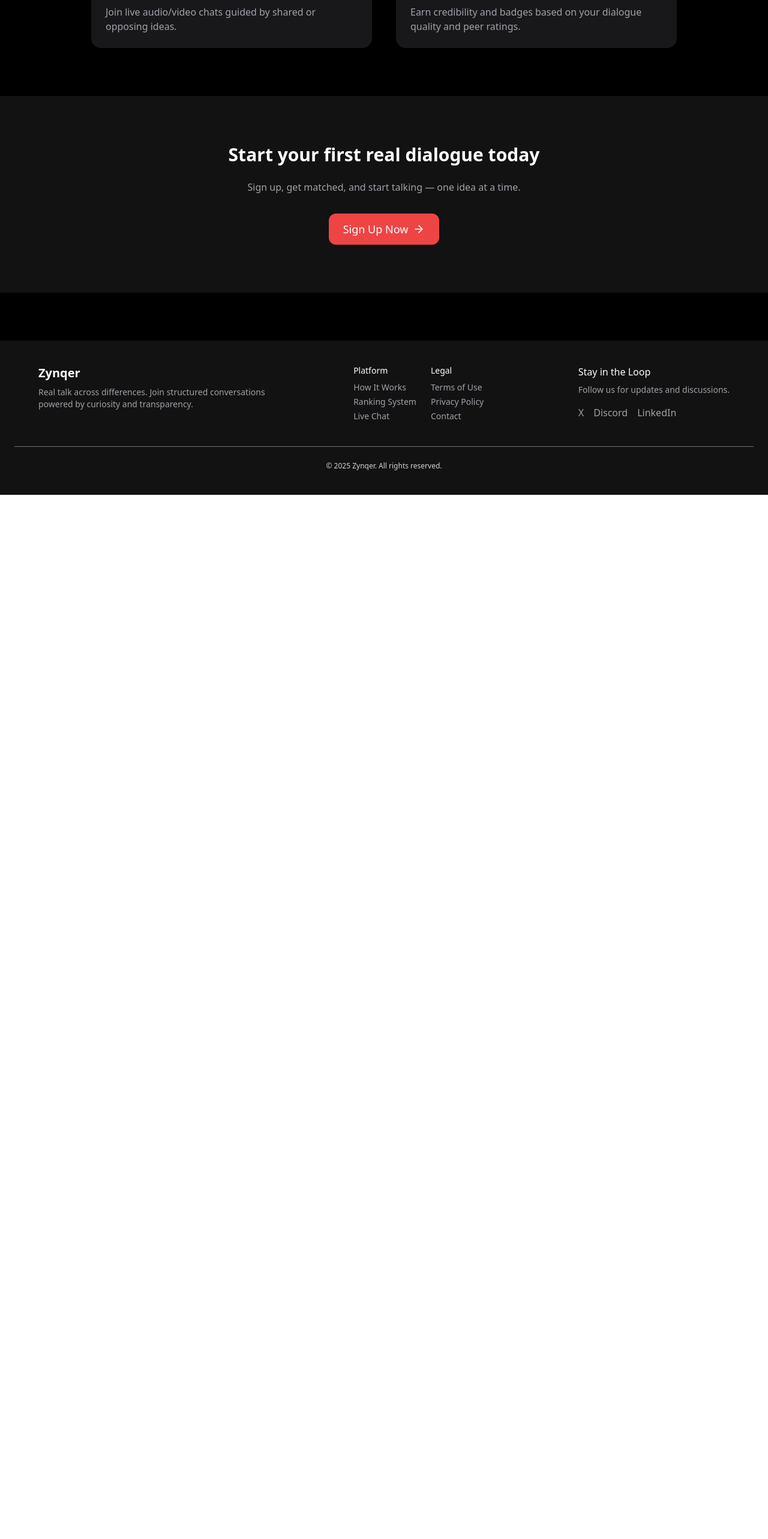
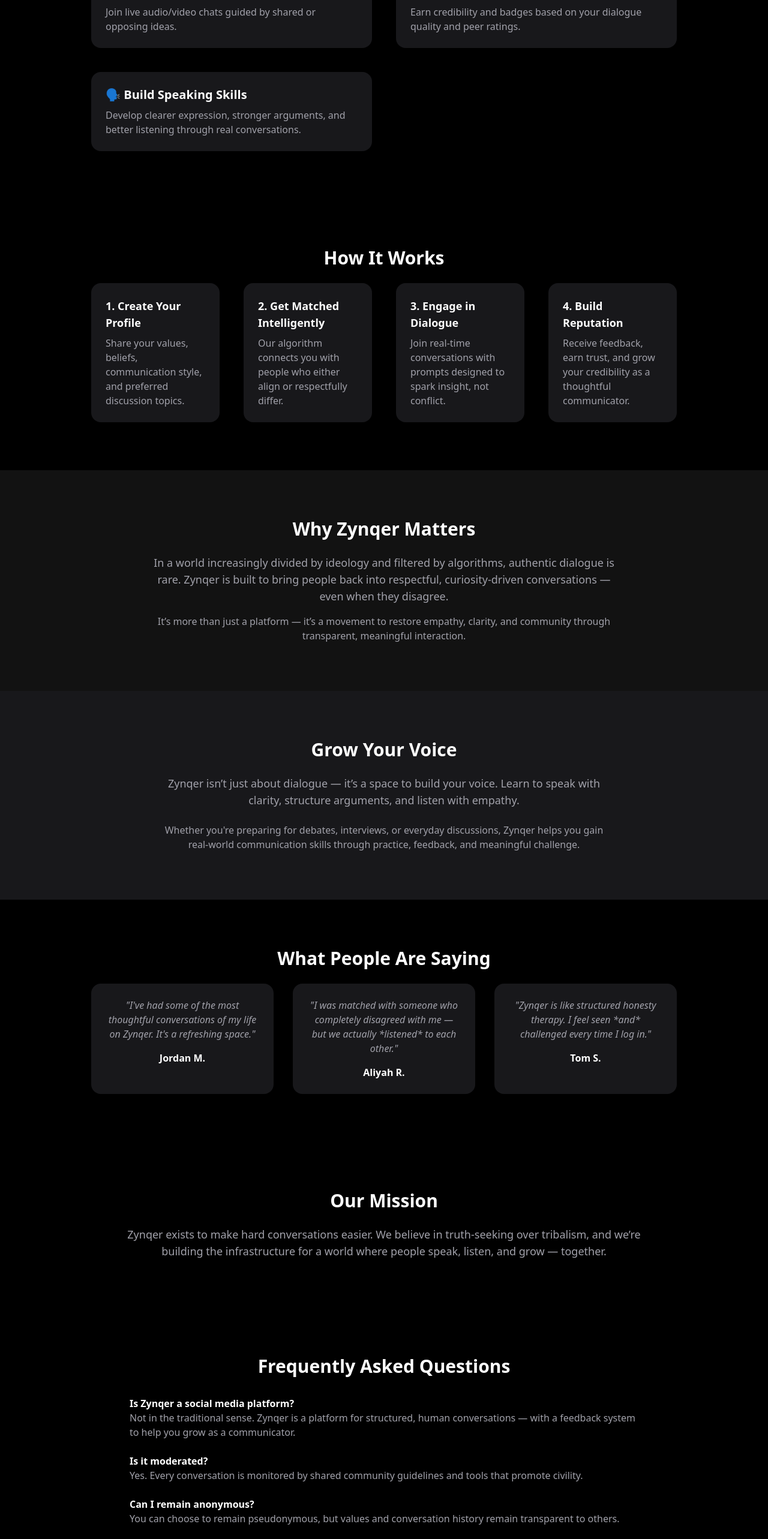
Before and after one commit to fahad471/global-dialogue, a React (Vite) app in the folder apps/web/: page / in a window 1280 px wide. Shown: the part 1120-3686 px from the top of the page at 60% size. Before the commit the page ends 1945 px from the top, so only its background shows below. Built offline with nearby package versions, Linux system fonts and the light colour scheme; no server answers.

Commit message:
more descriptive homepage

```diff
--- a/apps/web/src/components/MatchPreferences.tsx
+++ b/apps/web/src/components/MatchPreferences.tsx
@@ -21,6 +21,10 @@ export default function MatchPreferences({ signOut }: MatchPreferencesProps) {
   const [selectedTopicsWithStance, setSelectedTopicsWithStance] = useState<{ id: string; stance: "for" | "against" }[]>([]);
   const [language, setLanguage] = useState("");
   const [nationality, setNationality] = useState("");
+  const [activeCategory, setActiveCategory] = useState<string>("Social Issues"); // Default to one category
+
+  const filteredTopics = topics.filter((t) => t.category === activeCategory);
+
 
   const { user } = auth || {};
 
@@ -193,13 +197,32 @@ export default function MatchPreferences({ signOut }: MatchPreferencesProps) {
             {/* Topic Selection */}
             {matchType === "topic" && (
               <section className="pt-4">
-                <h2 className="text-xl font-semibold mb-4">Select Topics</h2>
+                <h2 className="text-xl font-semibold mb-4">Select Topics by Category</h2>
+
+                {/* Step 1: Category Selector */}
+                <div className="flex flex-wrap gap-2 mb-4">
+                  {Array.from(new Set(topics.map((topic) => topic.category))).map((cat) => (
+                    <button
+                      key={cat}
+                      onClick={() => setActiveCategory(cat)}
+                      className={`px-3 py-1 rounded-full border text-sm font-medium transition ${
+                        activeCategory === cat
+                          ? "bg-primary text-white border-primary"
+                          : "bg-muted text-text border-secondaryText hover:border-primary"
+                      }`}
+                    >
+                      {cat}
+                    </button>
+                  ))}
+                </div>
+
+                {/* Step 2: Filtered Topics List */}
                 <div className="border border-secondaryText rounded-lg bg-muted p-4 max-h-[400px] overflow-y-auto">
-                  {topics.length === 0 ? (
-                    <p className="text-sm italic text-tertiaryText">No topics available</p>
+                  {filteredTopics.length === 0 ? (
+                    <p className="text-sm italic text-tertiaryText">No topics available in this category</p>
                   ) : (
                     <div className="grid grid-cols-1 sm:grid-cols-2 md:grid-cols-3 gap-4">
-                      {topics.map((topic) => {
+                      {filteredTopics.map((topic) => {
                         const selected = selectedTopicsWithStance.find((t) => t.id === topic.id);
                         return (
                           <div key={topic.id} className="flex flex-col bg-background p-3 rounded-lg shadow-sm border border-secondaryText">
@@ -228,6 +251,7 @@ export default function MatchPreferences({ signOut }: MatchPreferencesProps) {
                   )}
                 </div>
               </section>
+
             )}
 
             {/* Save + Find Buttons */}
--- a/apps/web/src/pages/Home.tsx
+++ b/apps/web/src/pages/Home.tsx
@@ -1,7 +1,7 @@
 import { useNavigate } from "react-router-dom";
 import { Button } from "@/components/ui/button";
 import { ArrowRight } from "lucide-react";
-import Footer from "@/components/Footer"; // adjust path if needed
+import Footer from "@/components/Footer";
 
 export default function HomePage() {
   const navigate = useNavigate();
@@ -17,27 +17,21 @@ export default function HomePage() {
 
   return (
     <div className="bg-[var(--color-background)] text-[var(--color-text)] min-h-screen flex flex-col font-sans">
-      {/* Main content */}
       <main className="flex-grow">
         {/* Hero Section */}
-        <section
-          className="relative flex flex-col items-center justify-center text-center px-6 py-32 bg-gradient-to-b from-[var(--color-surface)] to-[var(--color-background)] overflow-hidden"
-        >
-          {/* Background logo */}
+        <section className="relative flex flex-col items-center justify-center text-center px-6 py-32 bg-gradient-to-b from-[var(--color-surface)] to-[var(--color-background)] overflow-hidden">
           <div className="absolute inset-0 flex justify-center items-center pointer-events-none">
             <img
-              src="/assets/logo.png" // <-- replace with your logo path
+              src="/assets/logo.png"
               alt="Zynqer logo background"
               className="opacity-30 dark:opacity-5 max-w-xs md:max-w-lg select-none"
               style={{
                 filter: "grayscale(100%) blur(1.5px)",
                 userSelect: "none",
-                transform: "translateY(2%)", // lowers the logo by 20%
+                transform: "translateY(2%)",
               }}
             />
           </div>
-
-          {/* Foreground content */}
           <h1 className="relative text-5xl md:text-7xl font-extrabold mb-6 leading-tight text-[var(--color-text)]">
             Zynqer: Real Talk Across Differences
           </h1>
@@ -85,6 +79,10 @@ export default function HomePage() {
                 title: "🏆 Reputation System",
                 desc: "Earn credibility and badges based on your dialogue quality and peer ratings.",
               },
+              {
+                title: "🗣️ Build Speaking Skills",
+                desc: "Develop clearer expression, stronger arguments, and better listening through real conversations.",
+              },
             ].map((item, idx) => (
               <div
                 key={idx}
@@ -97,7 +95,116 @@ export default function HomePage() {
           </div>
         </section>
 
-        {/* CTA Section */}
+        {/* How It Works */}
+        <section className="py-20 px-6 max-w-5xl mx-auto text-center">
+          <h2 className="text-3xl font-semibold mb-6">How It Works</h2>
+          <div className="grid md:grid-cols-4 gap-10 text-left">
+            {[
+              {
+                title: "1. Create Your Profile",
+                desc: "Share your values, beliefs, communication style, and preferred discussion topics.",
+              },
+              {
+                title: "2. Get Matched Intelligently",
+                desc: "Our algorithm connects you with people who either align or respectfully differ.",
+              },
+              {
+                title: "3. Engage in Dialogue",
+                desc: "Join real-time conversations with prompts designed to spark insight, not conflict.",
+              },
+              {
+                title: "4. Build Reputation",
+                desc: "Receive feedback, earn trust, and grow your credibility as a thoughtful communicator.",
+              },
+            ].map((item, idx) => (
+              <div
+                key={idx}
+                className="bg-[var(--color-surface)] p-6 rounded-2xl shadow-lg"
+              >
+                <h3 className="text-lg font-bold mb-2">{item.title}</h3>
+                <p className="text-[var(--color-secondaryText)]">{item.desc}</p>
+              </div>
+            ))}
+          </div>
+        </section>
+
+        {/* Why Zynqer Matters */}
+        <section className="bg-[var(--color-surface-alt)] py-20 px-6 text-center">
+          <h2 className="text-3xl font-bold mb-6">Why Zynqer Matters</h2>
+          <p className="max-w-3xl mx-auto text-lg text-[var(--color-secondaryText)]">
+            In a world increasingly divided by ideology and filtered by algorithms, authentic dialogue is rare.
+            Zynqer is built to bring people back into respectful, curiosity-driven conversations — even when they disagree.
+          </p>
+          <p className="mt-4 max-w-3xl mx-auto text-md text-[var(--color-secondaryText)]">
+            It’s more than just a platform — it’s a movement to restore empathy, clarity, and community through transparent, meaningful interaction.
+          </p>
+        </section>
+
+        {/* Grow Your Voice Section */}
+        <section className="bg-[var(--color-surface)] py-20 px-6 text-center">
+          <h2 className="text-3xl font-bold mb-6">Grow Your Voice</h2>
+          <p className="text-[var(--color-secondaryText)] text-lg max-w-3xl mx-auto mb-6">
+            Zynqer isn’t just about dialogue — it’s a space to build your voice. Learn to speak with clarity, structure arguments, and listen with empathy.
+          </p>
+          <p className="text-[var(--color-secondaryText)] text-md max-w-3xl mx-auto">
+            Whether you're preparing for debates, interviews, or everyday discussions, Zynqer helps you gain real-world communication skills through practice, feedback, and meaningful challenge.
+          </p>
+        </section>
+
+        {/* Testimonials */}
+        <section className="py-20 px-6 max-w-5xl mx-auto text-center">
+          <h2 className="text-3xl font-semibold mb-6">What People Are Saying</h2>
+          <div className="grid md:grid-cols-3 gap-8">
+            {[
+              {
+                name: "Jordan M.",
+                quote: "I've had some of the most thoughtful conversations of my life on Zynqer. It's a refreshing space.",
+              },
+              {
+                name: "Aliyah R.",
+                quote: "I was matched with someone who completely disagreed with me — but we actually *listened* to each other.",
+              },
+              {
+                name: "Tom S.",
+                quote: "Zynqer is like structured honesty therapy. I feel seen *and* challenged every time I log in.",
+              },
+            ].map((item, idx) => (
+              <div key={idx} className="bg-[var(--color-surface)] p-6 rounded-2xl shadow">
+                <p className="italic text-[var(--color-secondaryText)]">"{item.quote}"</p>
+                <p className="mt-4 font-semibold">{item.name}</p>
+              </div>
+            ))}
+          </div>
+        </section>
+
+        {/* Mission */}
+        <section className="bg-[var(--color-background)] py-20 px-6 text-center">
+          <h2 className="text-3xl font-bold mb-6">Our Mission</h2>
+          <p className="text-[var(--color-secondaryText)] max-w-4xl mx-auto text-lg">
+            Zynqer exists to make hard conversations easier. We believe in truth-seeking over tribalism, and we’re building the infrastructure for a world where people speak, listen, and grow — together.
+          </p>
+        </section>
+
+        {/* FAQ */}
+        <section className="py-20 px-6 max-w-4xl mx-auto">
+          <h2 className="text-3xl font-semibold mb-8 text-center">Frequently Asked Questions</h2>
+          <div className="space-y-6 text-left">
+            <div>
+              <h3 className="font-bold">Is Zynqer a social media platform?</h3>
+              <p className="text-[var(--color-secondaryText)]">Not in the traditional sense. Zynqer is a platform for structured, human conversations — with a feedback system to help you grow as a communicator.</p>
+            </div>
+            <div>
+              <h3 className="font-bold">Is it moderated?</h3>
+              <p className="text-[var(--color-secondaryText)]">Yes. Every conversation is monitored by shared community guidelines and tools that promote civility.</p>
+            </div>
+            <div>
+              <h3 className="font-bold">Can I remain anonymous?</h3>
+              <p className="text-[var(--color-secondaryText)]">You can choose to remain pseudonymous, but values and conversation history remain transparent to others.</p>
+            </div>
+          </div>
+        </section>
+
+        {/* CTA */}
         <section className="bg-[var(--color-surface-alt)] py-20 px-6 text-center">
           <h2 className="text-3xl font-bold mb-6">Start your first real dialogue today</h2>
           <p className="text-[var(--color-secondaryText)] mb-8">
```
